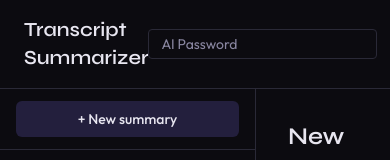
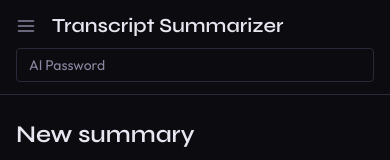
Before and after one commit to ChristianVilen/transcript-summarizer, a React (Vite) app in the folder packages/frontend/: page / in a window 390 px wide. Shown: the top 160 px of the page. Built offline with nearby package versions, Linux system fonts and the light colour scheme; no server answers.

Commit message:
feat: mobile responsive layout with hamburger drawer

```diff
--- a/packages/frontend/src/App.tsx
+++ b/packages/frontend/src/App.tsx
@@ -1,3 +1,4 @@
+import { useState } from "react";
 import { AppHeader } from "./components/AppHeader";
 import { Sidebar } from "./components/Sidebar";
 import { Summarizer } from "./components/Summarizer";
@@ -10,22 +11,30 @@ export default function App() {
   const health = useHealth();
   const { password, setPassword } = usePassword();
   const { history, selectedId, setSelectedId, pendingId, handleSummarized, handleDelete } = useSummaryHistory();
+  const [drawerOpen, setDrawerOpen] = useState(false);
 
   return (
     <div className="min-h-screen bg-bg text-text flex flex-col">
-      <AppHeader password={password} onPasswordChange={setPassword} health={health} />
+      <AppHeader
+        password={password}
+        onPasswordChange={setPassword}
+        health={health}
+        onMenuOpen={() => setDrawerOpen(true)}
+      />
 
       <div className="flex flex-1 overflow-hidden">
         <Sidebar
           items={history}
           selectedId={selectedId}
           pendingId={pendingId}
-          onNew={() => setSelectedId(null)}
-          onSelect={setSelectedId}
+          isOpen={drawerOpen}
+          onClose={() => setDrawerOpen(false)}
+          onNew={() => { setSelectedId(null); setDrawerOpen(false); }}
+          onSelect={(id) => { setSelectedId(id); setDrawerOpen(false); }}
           onDelete={handleDelete}
         />
 
-        <main className="flex-1 overflow-y-auto px-8 py-8">
+        <main className="flex-1 overflow-y-auto px-4 py-6 md:px-8 md:py-8">
           <div className="max-w-2xl mx-auto">
             {selectedId !== null ? (
               <SummaryDetail
--- a/packages/frontend/src/components/AppHeader.tsx
+++ b/packages/frontend/src/components/AppHeader.tsx
@@ -4,12 +4,24 @@ interface Props {
   password: string;
   onPasswordChange: (value: string) => void;
   health: HealthResponse | null;
+  onMenuOpen: () => void;
 }
 
-export const AppHeader = ({ password, onPasswordChange, health }: Props) => (
-  <header className="border-b border-border px-6 py-4 flex items-center justify-between shrink-0">
+export const AppHeader = ({ password, onPasswordChange, health, onMenuOpen }: Props) => (
+  <header className="border-b border-border px-4 py-3 md:px-6 md:py-4 shrink-0">
+    <div className="flex items-center justify-between">
+      <div className="flex items-center gap-3">
+        <button
+          onClick={onMenuOpen}
+          aria-label="Open menu"
+          className="md:hidden p-1 -ml-1 text-text-muted hover:text-text transition-colors"
+        >
+          <MenuIcon />
+        </button>
         <h1 className="text-xl font-semibold">Transcript Summarizer</h1>
-    <div className="flex items-center gap-4">
+      </div>
+
+      <div className="hidden md:flex items-center gap-4">
         <input
           type="password"
           placeholder="AI Password"
@@ -23,5 +35,24 @@ export const AppHeader = ({ password, onPasswordChange, health }: Props) => (
           </span>
         )}
       </div>
+    </div>
+
+    <div className="md:hidden mt-2">
+      <input
+        type="password"
+        placeholder="AI Password"
+        value={password}
+        onChange={(e) => onPasswordChange(e.target.value)}
+        className="w-full px-3 py-1.5 text-sm rounded border border-border bg-bg-secondary text-text placeholder-text-muted"
+      />
+    </div>
   </header>
 );
+
+const MenuIcon = () => (
+  <svg width="20" height="20" viewBox="0 0 24 24" fill="none" stroke="currentColor" strokeWidth="2" strokeLinecap="round">
+    <line x1="3" y1="6" x2="21" y2="6" />
+    <line x1="3" y1="12" x2="21" y2="12" />
+    <line x1="3" y1="18" x2="21" y2="18" />
+  </svg>
+);
--- a/packages/frontend/src/components/Sidebar.tsx
+++ b/packages/frontend/src/components/Sidebar.tsx
@@ -5,13 +5,30 @@ interface Props {
   items: SummaryListItem[];
   selectedId: number | null;
   pendingId: number | null;
+  isOpen: boolean;
+  onClose: () => void;
   onNew: () => void;
   onSelect: (id: number) => void;
   onDelete: (id: number) => Promise<void>;
 }
 
-export const Sidebar = ({ items, selectedId, pendingId, onNew, onSelect, onDelete }: Props) => (
-  <aside className="w-64 shrink-0 border-r border-border flex flex-col overflow-hidden">
+export const Sidebar = ({ items, selectedId, pendingId, isOpen, onClose, onNew, onSelect, onDelete }: Props) => (
+  <>
+    <div
+      className={`fixed inset-0 z-40 bg-black/50 md:hidden transition-opacity duration-300 ${
+        isOpen ? "opacity-100" : "opacity-0 pointer-events-none"
+      }`}
+      onClick={onClose}
+    />
+
+    <aside
+      className={`
+        fixed inset-y-0 left-0 z-50 flex flex-col bg-bg border-r border-border
+        w-72 transition-transform duration-300 ease-in-out
+        md:relative md:inset-auto md:z-auto md:w-64 md:translate-x-0 md:flex
+        ${isOpen ? "translate-x-0" : "-translate-x-full"}
+      `}
+    >
       <div className="px-4 py-3 border-b border-border">
         <button
           onClick={onNew}
@@ -34,4 +51,5 @@ export const Sidebar = ({ items, selectedId, pendingId, onNew, onSelect, onDelet
         />
       </div>
     </aside>
+  </>
 );
```
Lines whose indentation alone changed are shown as unchanged.
